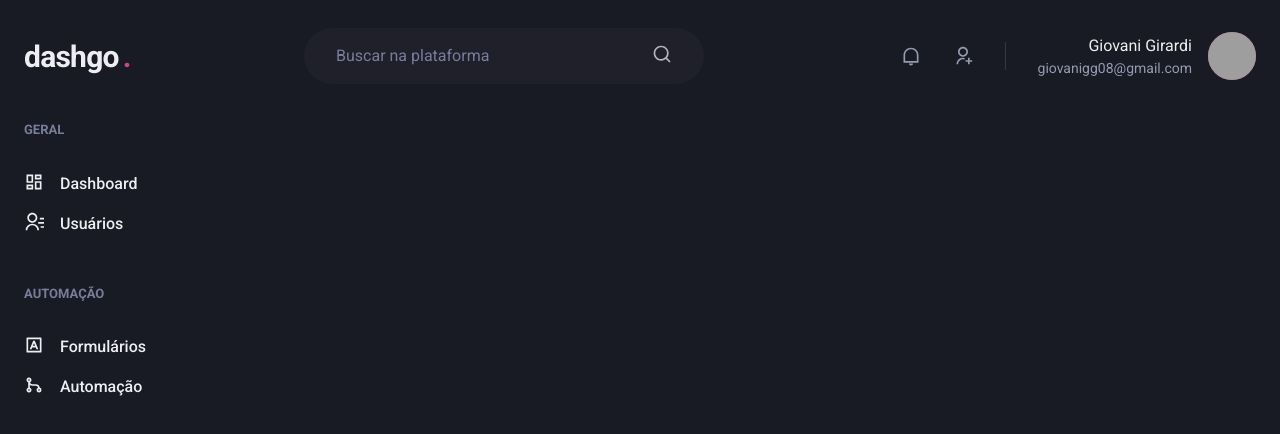
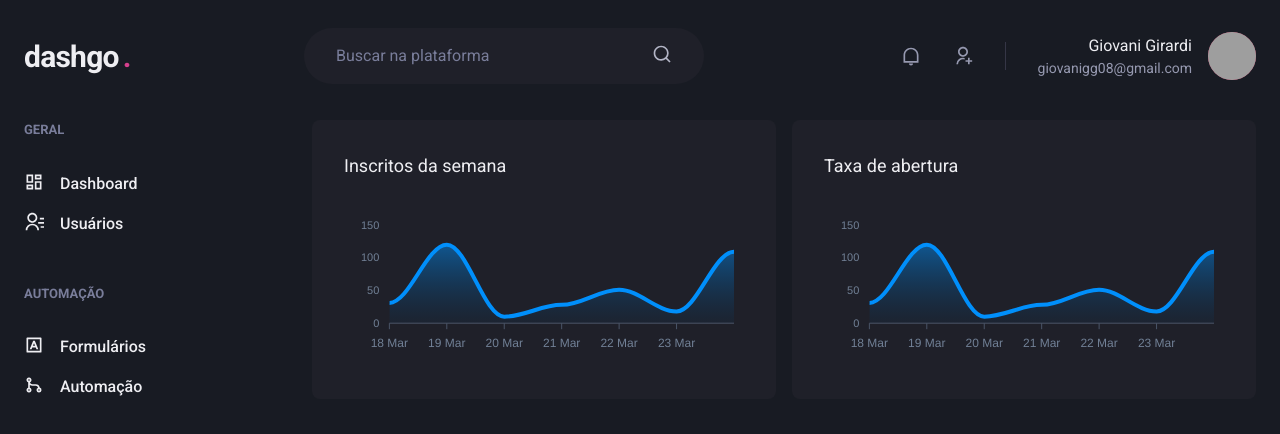
Before and after one commit to giovanigirardi/dashgo, a Next.js app: page /dashboard in a window 1280 px wide. Shown: the top 434 px of the page. Built offline with nearby package versions, Linux system fonts and the light colour scheme; grey boxes are pictures that could not be loaded.

Commit message:
feat: criados charts da aplicação

```diff
--- a/package.json
+++ b/package.json
@@ -13,9 +13,11 @@
     "@chakra-ui/react": "^1.8.6",
     "@emotion/react": "^11.8.2",
     "@emotion/styled": "^11.8.1",
+    "apexcharts": "^3.35.4",
     "framer-motion": "^6.2.8",
     "next": "12.1.1",
     "react": "17.0.2",
+    "react-apexcharts": "^1.4.0",
     "react-dom": "17.0.2",
     "react-icons": "^4.3.1"
   },
--- a/src/pages/dashboard.tsx
+++ b/src/pages/dashboard.tsx
@@ -1,7 +1,68 @@
-import { Flex } from "@chakra-ui/react";
+import dynamic from "next/dynamic";
+
+import { Box, Flex, SimpleGrid, Text, theme } from "@chakra-ui/react";
+
+import { Props } from "react-apexcharts";
 
 import { Header } from "../components/Header";
 import { Sidebar } from "../components/Sidebar";
+
+const Chart = dynamic(() => import("react-apexcharts"), { ssr: false });
+
+const options: Props = {
+  chart: {
+    toolbar: {
+      show: false,
+    },
+    zoom: {
+      enabled: false,
+    },
+    foreColor: theme.colors.gray[500],
+  },
+  grid: {
+    show: false,
+  },
+  dataLabels: {
+    enabled: false,
+  },
+  tooltip: {
+    enabled: false,
+  },
+  xaxis: {
+    type: "datetime",
+    axisBorder: {
+      color: theme.colors.gray[600],
+    },
+    axisTicks: {
+      color: theme.colors.gray[600],
+    },
+    categories: [
+      "2021-03-18T00:00:00.000Z",
+      "2021-03-19T00:00:00.000Z",
+      "2021-03-20T00:00:00.000Z",
+      "2021-03-21T00:00:00.000Z",
+      "2021-03-22T00:00:00.000Z",
+      "2021-03-23T00:00:00.000Z",
+      "2021-03-24T00:00:00.000Z",
+    ],
+  },
+  fill: {
+    opacity: 0.3,
+    type: "gradient",
+    gradient: {
+      shade: "dark",
+      opacityFrom: 0.7,
+      opacityTo: 0.3,
+    },
+  },
+};
+
+const series = [
+  {
+    name: "series1",
+    data: [31, 120, 10, 28, 51, 18, 109],
+  },
+];
 
 export default function Dashboard() {
   return (
@@ -10,6 +71,21 @@ export default function Dashboard() {
 
       <Flex w="100%" maxW={1480} my="6" mx="auto" px="6">
         <Sidebar />
+
+        <SimpleGrid flex="1" gap="4" minChildWidth="320px">
+          <Box p="8" bg="gray.800" borderRadius={8} pb="4">
+            <Text fontSize="large" mb="4">
+              Inscritos da semana
+            </Text>
+            <Chart options={options} series={series} type="area" height={160} />
+          </Box>
+          <Box p="8" bg="gray.800" borderRadius={8} pb="4">
+            <Text fontSize="lg" mb="4">
+              Taxa de abertura
+            </Text>
+            <Chart options={options} series={series} type="area" height={160} />
+          </Box>
+        </SimpleGrid>
       </Flex>
     </Flex>
   );
```
Also changed, not shown: 1 other file (tests, documents, lock files or other folders).
